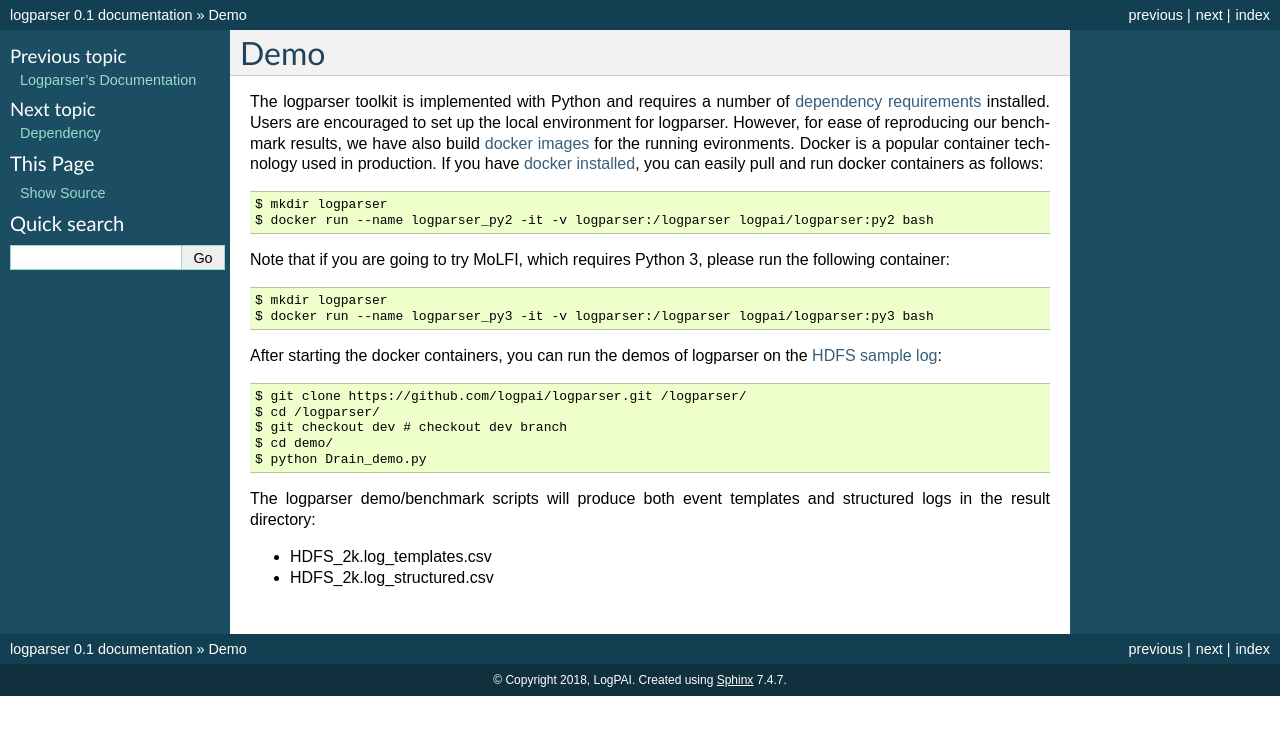
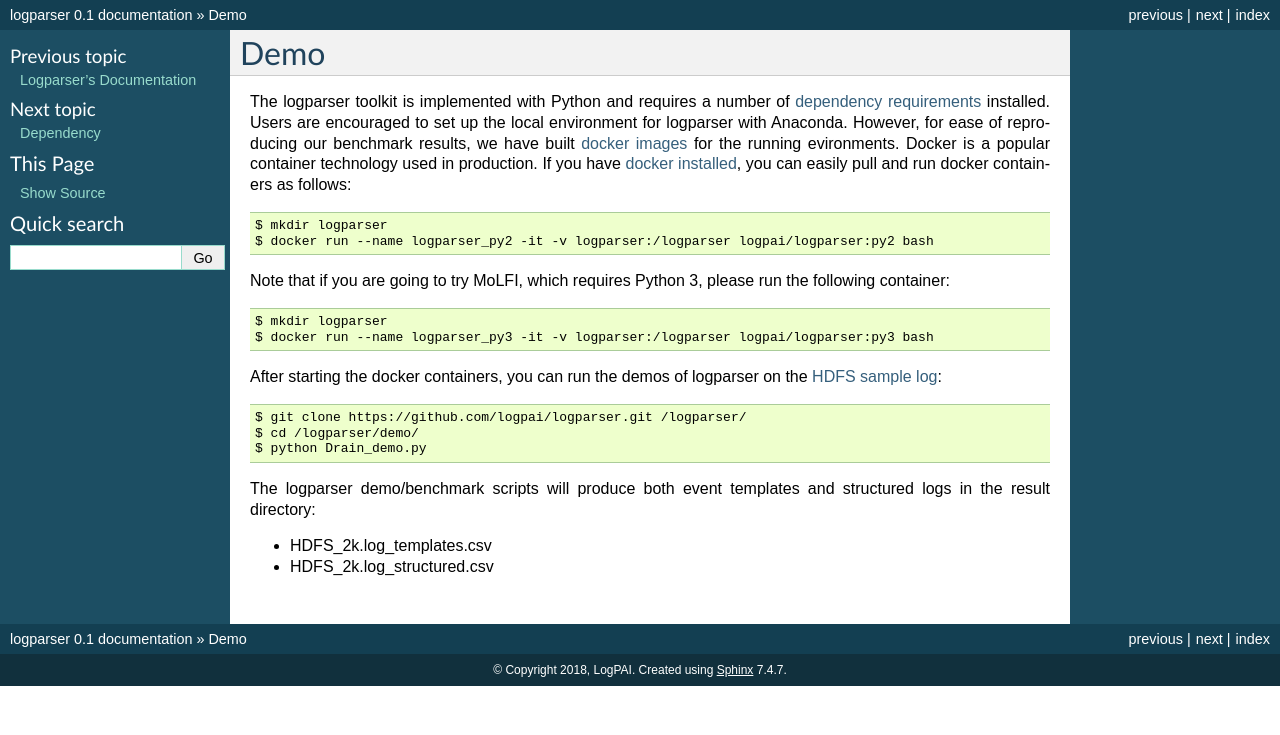
Before and after one commit to logpai/logparser, a Sphinx documentation site: the page built from docs/demo.rst, in a window 1280 px wide. Shown: the top 735 px of the page. Built offline with Sphinx 7.4.7, drawn with Linux system fonts in a browser that asks for light colours; pages that are not in the unit, such as notebooks, are missing from menus.

Commit message:
Update demo.rst

```diff
--- a/docs/demo.rst
+++ b/docs/demo.rst
@@ -1,7 +1,7 @@
 Demo
 ====
 
-The logparser toolkit is implemented with Python and requires a number of `dependency requirements <./installation/dependency.html>`_ installed. Users are encouraged to set up the local environment for logparser. However, for ease of reproducing our benchmark results, we have also build `docker images <https://hub.docker.com/u/logpai/>`_ for the running evironments. Docker is a popular container technology used in production. If you have `docker installed <./installation/install_docker.html>`_, you can easily pull and run docker containers as follows::
+The logparser toolkit is implemented with Python and requires a number of `dependency requirements <./installation/dependency.html>`_ installed. Users are encouraged to set up the local environment for logparser with Anaconda. However, for ease of reproducing our benchmark results, we have built `docker images <https://hub.docker.com/u/logpai/>`_ for the running evironments. Docker is a popular container technology used in production. If you have `docker installed <./installation/install_docker.html>`_, you can easily pull and run docker containers as follows::
 
     $ mkdir logparser
     $ docker run --name logparser_py2 -it -v logparser:/logparser logpai/logparser:py2 bash
@@ -15,9 +15,7 @@ Note that if you are going to try MoLFI, which requires Python 3, please run the
 After starting the docker containers, you can run the demos of logparser on the `HDFS sample log <https://github.com/logpai/loghub/tree/master/HDFS>`_::
 
     $ git clone https://github.com/logpai/logparser.git /logparser/
-    $ cd /logparser/
-    $ git checkout dev # checkout dev branch
-    $ cd demo/
+    $ cd /logparser/demo/
     $ python Drain_demo.py
 
 The logparser demo/benchmark scripts will produce both event templates and structured logs in the result directory:
```
